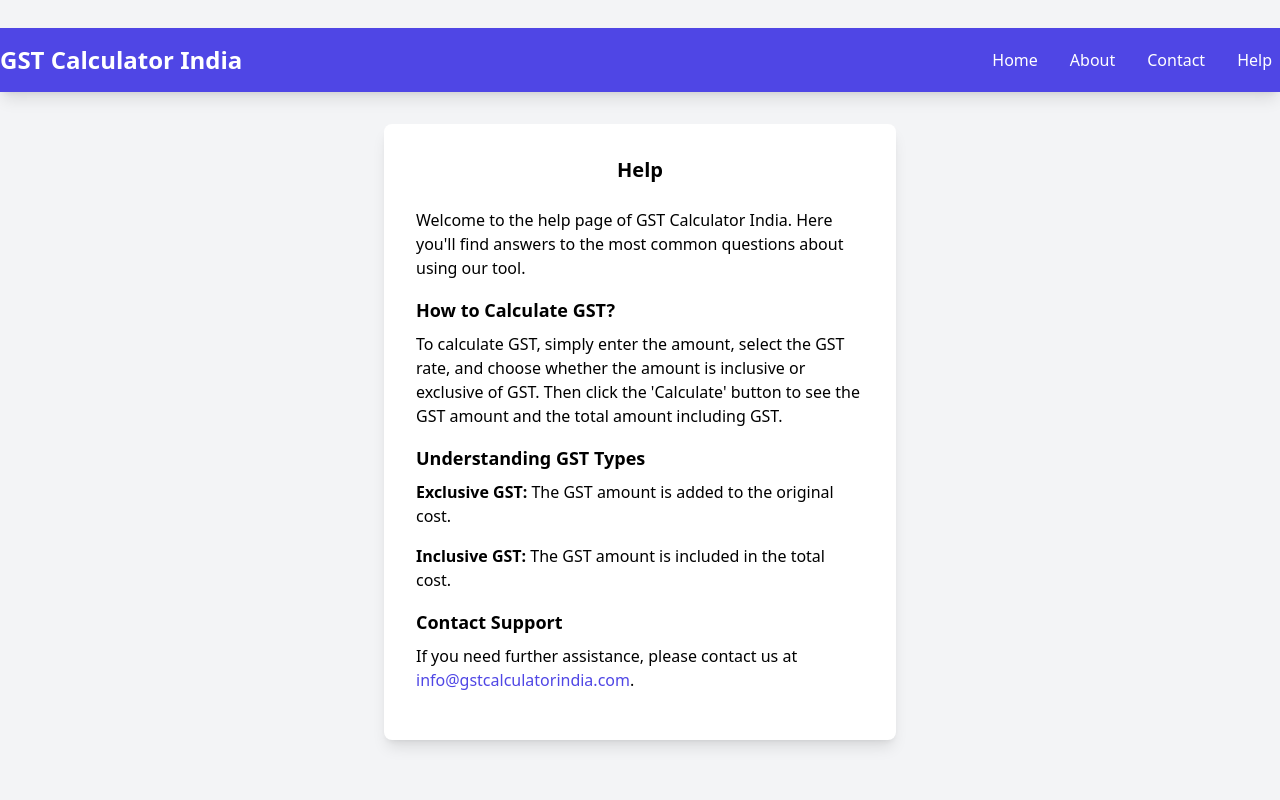
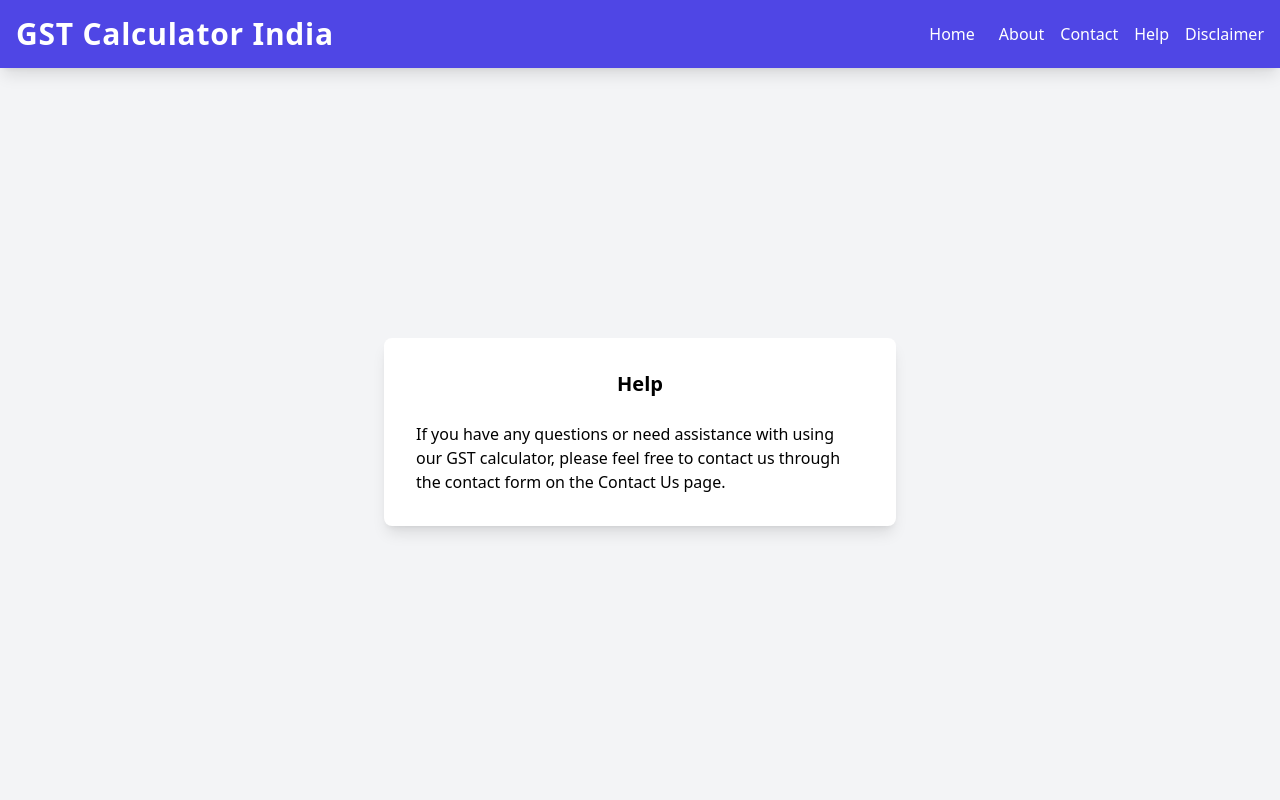
Before and after one commit to prathameshshirole/gst-calculator, a Flask app: page /help in a window 1280 px wide. Run offline with Flask 3, Linux system fonts and the light colour scheme; some libraries are stand-ins or nearby versions.

```diff
--- a/app.py
+++ b/app.py
@@ -1,9 +1,19 @@
-from flask import Flask, render_template, request, make_response, Response, send_from_directory
+from flask import Flask, render_template, request, make_response, Response, send_from_directory, flash, redirect, url_for
 import datetime
 import os
-
+from flask_mail import Mail, Message
 
 app = Flask(__name__)
+app.secret_key = 'your_secret_key'
+
+# Configure Flask-Mail
+app.config['MAIL_SERVER'] = 'smtp.gmail.com'
+app.config['MAIL_PORT'] = 587
+app.config['MAIL_USE_TLS'] = True
+app.config['MAIL_USERNAME'] = 'your_email@gmail.com'
+app.config['MAIL_PASSWORD'] = 'your_email_password'
+
+mail = Mail(app)
 
 def calculate_gst_exclusive(amount, gst_rate):
     gst_amount = round((amount * gst_rate) / 100, 2)
@@ -54,13 +64,31 @@ def index():
 def about():
     return render_template('about.html')
 
-@app.route('/contact')
+@app.route('/contact', methods=['GET', 'POST'])
 def contact():
+    if request.method == 'POST':
+        name = request.form['name']
+        email = request.form['email']
+        message = request.form['message']
+
+        msg = Message('New Contact Form Submission',
+                      sender='your_email@gmail.com',
+                      recipients=['your_email@gmail.com'])
+        msg.body = f'Name: {name}\nEmail: {email}\nMessage: {message}'
+        mail.send(msg)
+        flash('Your message has been sent successfully!', 'success')
+        return redirect(url_for('contact'))
+
     return render_template('contact.html')
 
 @app.route('/help')
 def help():
     return render_template('help.html')
+
+@app.route('/disclaimer')
+def disclaimer():
+    return render_template('disclaimer.html')
+
 
 @app.route('/sitemap.xml', methods=['GET'])
 def sitemap():
@@ -80,6 +108,5 @@ def robots_txt():
     return send_from_directory(app.static_folder, 'robots.txt')
 
 if __name__ == '__main__':
-    # Bind to PORT if defined, otherwise default to 5000.
     port = int(os.environ.get('PORT', 5000))
     app.run(host='0.0.0.0', port=port)
--- /dev/null
+++ b/templates/header.html
@@ -0,0 +1,67 @@
+<!-- header.html -->
+<header class="sticky-header w-full bg-indigo-600 text-white py-4 shadow-lg">
+    <div class="container mx-auto flex justify-between items-center flex-wrap">
+        <h1 class="text-3xl font-extrabold tracking-wide">GST Calculator India</h1>
+        <button id="menu-toggle" class="header-toggle text-2xl sm:hidden" aria-controls="menu" aria-expanded="false">&#9776;</button>
+        <nav id="menu" class="header-nav flex-col sm:flex-row sm:space-x-4 mt-4 sm:mt-0 sm:flex hidden">
+            <a href="/" class="mx-2 hover:underline">Home</a>
+            <a href="/about" class="mx-2 hover:underline">About</a>
+            <a href="/contact" class="mx-2 hover:underline">Contact</a>
+            <a href="/help" class="mx-2 hover:underline">Help</a>
+            <a href="/disclaimer" class="mx-2 hover:underline">Disclaimer</a>
+        </nav>
+    </div>
+</header>
+<script>
+    document.addEventListener('DOMContentLoaded', function() {
+        var menuToggle = document.getElementById('menu-toggle');
+        var menu = document.getElementById('menu');
+
+        menuToggle.addEventListener('click', function() {
+            var isHidden = menu.classList.toggle('hidden');
+            menuToggle.setAttribute('aria-expanded', !isHidden);
+        });
+
+        window.addEventListener('resize', function() {
+            if (window.innerWidth >= 641) {
+                menu.classList.remove('hidden');
+                menuToggle.setAttribute('aria-expanded', 'true');
+            } else {
+                menu.classList.add('hidden');
+                menuToggle.setAttribute('aria-expanded', 'false');
+            }
+        });
+    });
+</script>
+<style>
+    body {
+        padding-top: 64px; /* height of the header */
+    }
+    .sticky-header {
+        position: fixed;
+        top: 0;
+        width: 100%;
+        z-index: 50;
+        padding-left: 16px; /* Add padding to the left */
+        padding-right: 16px; /* Add padding to the right */
+    }
+    .header-nav {
+        display: none;
+        flex-direction: column;
+    }
+    .header-nav.hidden {
+        display: flex;
+    }
+    .header-toggle {
+        display: block;
+    }
+    @media (min-width: 641px) {
+        .header-toggle {
+            display: none;
+        }
+        .header-nav {
+            display: flex !important;
+            flex-direction: row;
+        }
+    }
+</style>
--- a/templates/help.html
+++ b/templates/help.html
@@ -6,31 +6,45 @@
     <title>Help - GST Calculator India</title>
     <link rel="icon" type="image/x-icon" href="{{ url_for('static', filename='favicon.ico') }}">
     <script src="https://cdn.tailwindcss.com"></script>
+    <style>
+        body {
+            padding-top: 64px; /* height of the header */
+        }
+        .sticky-header {
+            position: fixed;
+            top: 0;
+            width: 100%;
+            z-index: 50;
+            padding-left: 16px; /* Add padding to the left */
+        padding-right: 16px; /* Add padding to the right */
+        }
+        @media (max-width: 640px) {
+            .header-nav {
+                display: none;
+                flex-direction: column;
+            }
+            .header-nav.hidden {
+                display: flex;
+            }
+            .header-toggle {
+                display: block;
+            }
+        }
+        @media (min-width: 641px) {
+            .header-toggle {
+                display: none;
+            }
+            .header-nav {
+                display: flex;
+            }
+        }
+    </style>
 </head>
 <body class="bg-gray-100 flex flex-col items-center justify-center min-h-screen">
-    <header class="w-full bg-indigo-600 text-white py-4 shadow-lg">
-        <div class="container mx-auto flex justify-between items-center flex-wrap">
-            <h1 class="text-2xl font-bold">GST Calculator India</h1>
-            <nav class="w-full sm:w-auto">
-                <ul class="flex flex-col sm:flex-row sm:space-x-4 mt-4 sm:mt-0">
-                    <li><a href="/" class="mx-2 hover:underline">Home</a></li>
-                    <li><a href="/about" class="mx-2 hover:underline">About</a></li>
-                    <li><a href="/contact" class="mx-2 hover:underline">Contact</a></li>
-                    <li><a href="/help" class="mx-2 hover:underline">Help</a></li>
-                </ul>
-            </nav>
-        </div>
-    </header>
+    {% include 'header.html' %}
     <main class="container max-w-lg mx-auto bg-white p-8 rounded-lg shadow-lg my-8">
         <h2 class="text-xl font-bold text-center mb-6">Help</h2>
-        <p class="mb-4">Welcome to the help page of GST Calculator India. Here you'll find answers to the most common questions about using our tool.</p>
-        <h3 class="text-lg font-bold mb-2">How to Calculate GST?</h3>
-        <p class="mb-4">To calculate GST, simply enter the amount, select the GST rate, and choose whether the amount is inclusive or exclusive of GST. Then click the 'Calculate' button to see the GST amount and the total amount including GST.</p>
-        <h3 class="text-lg font-bold mb-2">Understanding GST Types</h3>
-        <p class="mb-4"><strong>Exclusive GST:</strong> The GST amount is added to the original cost.</p>
-        <p class="mb-4"><strong>Inclusive GST:</strong> The GST amount is included in the total cost.</p>
-        <h3 class="text-lg font-bold mb-2">Contact Support</h3>
-        <p class="mb-4">If you need further assistance, please contact us at <a href="mailto:info@gstcalculatorindia.com" class="text-indigo-600 hover:underline">info@gstcalculatorindia.com</a>.</p>
+        <p>If you have any questions or need assistance with using our GST calculator, please feel free to contact us through the contact form on the Contact Us page.</p>
     </main>
 </body>
 </html>
```
Also changed, not shown: templates/about.html (+33 -42 lines), templates/contact.html (+38 -18 lines), templates/disclaimer.html (added, +85 -0 lines), templates/index.html (+49 -17 lines), templates/privacy.html (added, +85 -0 lines).
